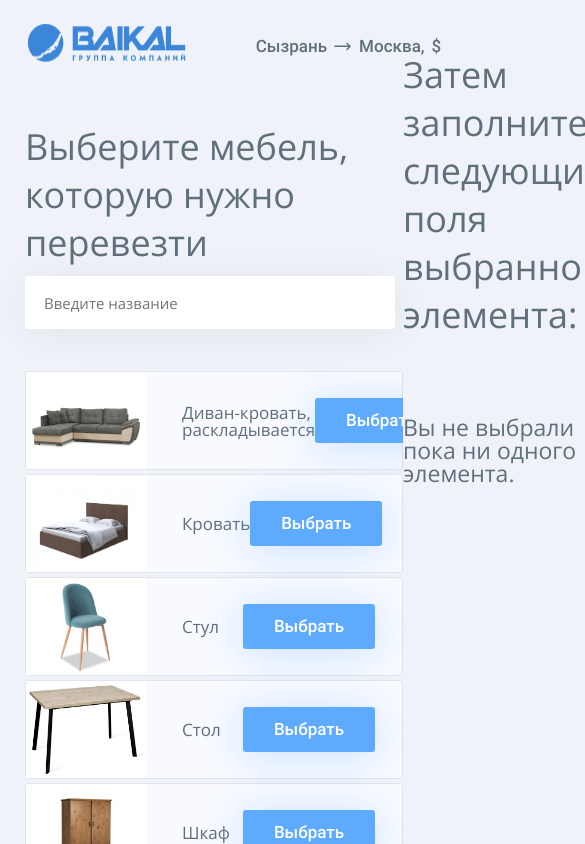
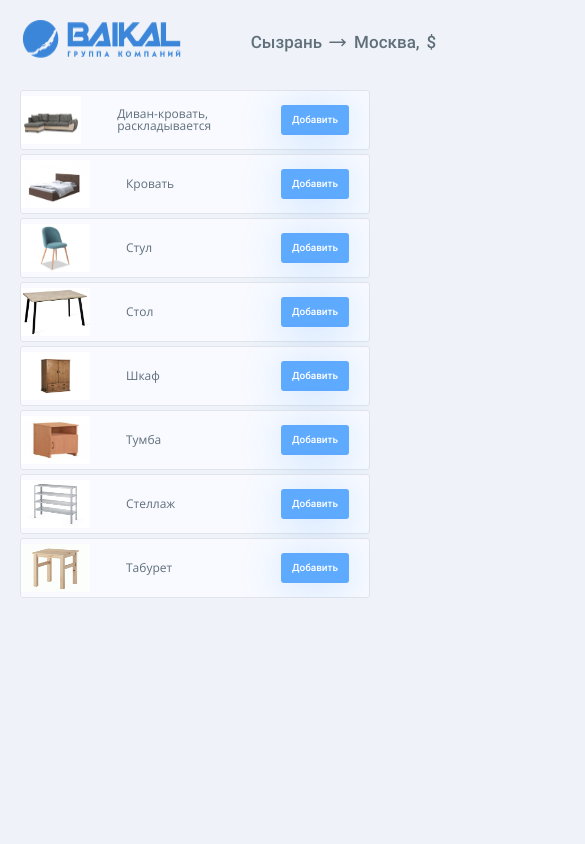
Before and after one commit to ilya-yurov/taptima_project, a Next.js app: page /select in a window 390 px wide. Shown: the top 844 px of the page, 585 px wide, since content can reach past the window. Built offline with nearby package versions, Linux system fonts and the light colour scheme.

Commit message:
7.1 Make some mobile layout for selection page.

```diff
--- a/src/components/common/Button.tsx
+++ b/src/components/common/Button.tsx
@@ -140,6 +140,23 @@ const ChooseButton = styled.button`
 	background-color: #5DAAFF;
 	box-shadow: 0px 4px 40px rgba(93, 170, 255, 0.29);
 	`
+	const AddButtonMobile = styled.button`
+	display: flex;
+	justify-content: center;
+	align-items: center;
+	border-radius: 3px;
+	font-family: 'Roboto';
+	font-style: normal;
+	font-weight: 500;
+	font-size: 10px;
+	line-height: 10px;
+	min-width: 68px;
+	height: 30px;
+	color: white;
+	margin-right: 20px;
+	background-color: #5DAAFF;
+	box-shadow: 0px 4px 40px rgba(93, 170, 255, 0.29);
+	`
 
 interface ButtonProps {
 	disabled?: boolean
@@ -175,8 +192,10 @@ export const Button = (props: ButtonProps) => {
 		CurrentButton = SearchButton
 	else if (property === 'choose')
 		CurrentButton = ChooseButton
-	else if (property === 'add')
+	else if (property === 'add' && !mobile)
 		CurrentButton = AddButton
+	else if (property === 'add' && mobile)
+		CurrentButton = AddButtonMobile
 	return (
 		<>
 			<CurrentButton
--- a/src/components/common/GoodsListItem.tsx
+++ b/src/components/common/GoodsListItem.tsx
@@ -6,7 +6,7 @@ interface GoodsListItemProps {
 	img: string
 	description: string
 	setSelectedGoodData:
-	Dispatch<SetStateAction<{id?: number, img: string; description: string; value: number; netto: number; brutto: number; cost: number; }>>
+	Dispatch<SetStateAction<{id?: number, img: string; description: string; value: number; netto: number; brutto: number; cost: number;}>>
 	setIsChoosedToogle: Dispatch<SetStateAction<boolean>>
 	value: number
 	netto: number
@@ -14,8 +14,9 @@ interface GoodsListItemProps {
 	cost: number
 	disabled: boolean
 	id?: number
+	mobile?: boolean
 }
-const Good = styled.section`
+const GoodDesktop = styled.section`
 	display: flex;
 	align-items: center;
 	height: 99px;
@@ -37,16 +38,42 @@ const Good = styled.section`
 		height: 97px;
 	}
 `;
+const GoodMobile = styled.section`
+	justify-content: center;
+	display: flex;
+	align-items: center;
+	height: 60px;
+	background: #F8FAFF;
+	border: 1px solid #E2E4EA;
+	border-radius: 3px;
+	p {
+		flex-grow: 1;
+		margin-left: 36px;
+		font-family: 'OpenSans';
+		font-style: normal;
+		font-weight: 400;
+		font-size: 12px;
+		line-height: 12px;
+		color: #606F7A;
+	}
+	img {
+		width: 69px;
+		height: 48px;
+	}
+`;
 export const GoodsListItem = ({id, img, description, value, netto, brutto,
-	cost, setSelectedGoodData, setIsChoosedToogle, disabled}: GoodsListItemProps) => {
+	cost, setSelectedGoodData, setIsChoosedToogle, disabled, mobile}: GoodsListItemProps) => {
 
 	const [isChoosedLocal, setIsChoosedLocal] = useState(false)
-
+	let GoodCurrent: typeof GoodDesktop = GoodDesktop
 	useEffect(() => {
 		if (!disabled) {
 			setIsChoosedLocal(false)
 		}
 	}, [disabled])
+
+	if (mobile)
+		GoodCurrent = GoodMobile
 
 	const onClickHandle = (e: MouseEvent) => {
 		e.preventDefault()
@@ -56,9 +83,21 @@ export const GoodsListItem = ({id, img, description, value, netto, brutto,
 	};
 
 	return (
-		<Good>
+		<GoodCurrent>
 			<img src={img} alt="item" />
 			<p>{description}</p>
+
+			{mobile ?
+				<Button
+					content='Добавить'
+					disabled={disabled}
+					property='add'
+					type='button'
+					mobile={true}
+					onClick={onClickHandle}
+				/>
+				:
+				<>
 					{!isChoosedLocal ?
 						<Button
 							content='Выбрать'
@@ -73,6 +112,9 @@ export const GoodsListItem = ({id, img, description, value, netto, brutto,
 							property='choose'
 							type='button'
 							onClick={onClickHandle} />}
-		</Good>
+				</>
+			}
+
+		</GoodCurrent>
 	);
 };
--- a/src/components/layout/SelectPageContent.tsx
+++ b/src/components/layout/SelectPageContent.tsx
@@ -2,11 +2,11 @@ import SearchBar from "../common/SearchBar"
 import Header from "../common/Header"
 import {GoodsListItem} from "../common/GoodsListItem"
 import {
-	SWrapper, HeaderWrapper, LeftArticle,
-	RightArticle, SearchBarWrapper, GoodsList, ChoosedElements
+	SWrapperDesktop, HeaderWrapper, LeftArticle,
+	RightArticle, SearchBarWrapper, GoodsListDesktop, ChoosedElementsDesktop, SWrapperMobile, GoodsListMobile, ChoosedElementsMobile
 } from "./styles/SelectPageContent.styled"
 import styled from "@emotion/styled"
-import {useState} from "react"
+import {useEffect, useState} from "react"
 import {IGoodsData, deleteBasketElement, addBasketElement} from "../../redux/goodsDataReducer"
 import {connect} from "react-redux"
 import NumberSelection from "../common/NumberSelection"
@@ -41,30 +41,56 @@ const SelectPageContent = ({goodsData, basket, deleteBasketElement, addBasketEle
 	const [isChoosedToogle, setIsChoosedToogle] = useState(false)
 	const [filter, setFilter] = useState('')
 	const [selectedGoodData, setSelectedGoodData] = useState({img: '', description: '', value: 0, netto: 0, brutto: 0, cost: 0})
+	const [mobile, setMobile] = useState<boolean>()
+
+	let CurrentWrapper: typeof SWrapperDesktop = SWrapperDesktop
+	let CurrentGoodsList: typeof GoodsListDesktop = GoodsListDesktop
+	let CurrentChoosedElements: typeof ChoosedElementsDesktop = ChoosedElementsDesktop
+
+	useEffect(() => {
+		window.innerWidth <= 1200 ? setMobile(true) : setMobile(false)
+		window.addEventListener('resize', () => {
+			window.innerWidth <= 1200 ?
+				setMobile(true) :
+				setMobile(false)
+		})
+	}, [])
+
+	if (mobile) {
+		CurrentWrapper = SWrapperMobile
+		CurrentGoodsList = GoodsListMobile
+		CurrentChoosedElements = ChoosedElementsMobile
+	}
+
+
 	return (
-		<SWrapper>
+		<CurrentWrapper>
 			<HeaderWrapper>
 				<Header isNote={true} select={true} />
 			</HeaderWrapper>
-			<LeftArticle>
+			{!mobile && <LeftArticle>
 				Выберите мебель, которую нужно<br />перевезти
-			</LeftArticle>
-			<RightArticle>
+			</LeftArticle>}
+			{!mobile && <RightArticle>
 				Затем заполните следующие<br />поля выбранного элемента:
-			</RightArticle>
+			</RightArticle>}
+			{!mobile &&
 				<SearchBarWrapper>
 					<SearchBar setFilter={setFilter} disabled={isChoosedToogle} placeholder="Введите название" buttonText="Поиск" />
-			</SearchBarWrapper>
-			<GoodsList>
+				</SearchBarWrapper>}
+			{(!mobile || (mobile && !isChoosedToogle)) &&
+				<CurrentGoodsList>
 					{goodsData?.filter((obj) => obj.description.toLowerCase().includes(filter.toLowerCase())).map((el, index) =>
 						<GoodsListItem
 							setSelectedGoodData={setSelectedGoodData} setIsChoosedToogle={setIsChoosedToogle}
 							key={index} id={el.id} img={el.img} description={el.description}
 							value={el.value} netto={el.netto} brutto={el.brutto} cost={el.cost}
-						disabled={isChoosedToogle}
+							disabled={isChoosedToogle} mobile={mobile}
 						/>)}
-			</GoodsList>
-			<ChoosedElements>
+				</CurrentGoodsList>
+			}
+			{(!mobile || (mobile && isChoosedToogle)) &&
+				<CurrentChoosedElements>
 					{!isChoosedToogle &&
 						<NotChoosedP>
 							Вы не выбрали пока ни одного элемента.
@@ -76,8 +102,8 @@ const SelectPageContent = ({goodsData, basket, deleteBasketElement, addBasketEle
 							deleteBasketElement={deleteBasketElement}
 							addBasketElement={addBasketElement}
 						/>}
-			</ChoosedElements>
-		</SWrapper>);
+				</CurrentChoosedElements>}
+		</CurrentWrapper>);
 }
 
 
--- a/src/components/layout/styles/SelectPageContent.styled.ts
+++ b/src/components/layout/styles/SelectPageContent.styled.ts
@@ -1,6 +1,6 @@
 import styled from "@emotion/styled";
 
-export const SWrapper = styled.div`
+export const SWrapperDesktop = styled.div`
 height: 100vh;
 padding: 49px 97px 85px 97px;
 font-size: 30px;
@@ -19,6 +19,13 @@ grid-template-areas:
 	background: none;
 	padding: 24px 20px 0px 20px;
 }
+`;
+export const SWrapperMobile = styled.div`
+	margin: 0px auto;
+	padding: 20px;
+	height: 100vh;
+	display: flex;
+	flex-direction: column;
 `;
 export const HeaderWrapper = styled.article`
 	grid-area: header;
@@ -53,13 +60,28 @@ export const SearchBarWrapper = styled.article`
 	align-self: flex-start;;
 
 `;
-export const GoodsList = styled.article`
+export const GoodsListDesktop = styled.article`
 	grid-area: goodsList;
 	overflow-y: auto;
 	display: flex;
 	flex-direction: column;
 	gap: 4px;
 `;
-export const ChoosedElements = styled.article`
+export const GoodsListMobile = styled.article`
+	margin: 0px auto;
+	overflow-y: auto;
+	margin-top: 25px;
+	display: flex;
+	flex-direction: column;
+	gap: 4px;
+	img {
+		width: 69px;
+		height: 48px;
+	}
+`;
+export const ChoosedElementsDesktop = styled.article`
 	grid-area: choosedElements;
 `
+export const ChoosedElementsMobile = styled.article`
+	grid-area: choosedElements;
+`
```
Lines whose indentation alone changed are shown as unchanged.
